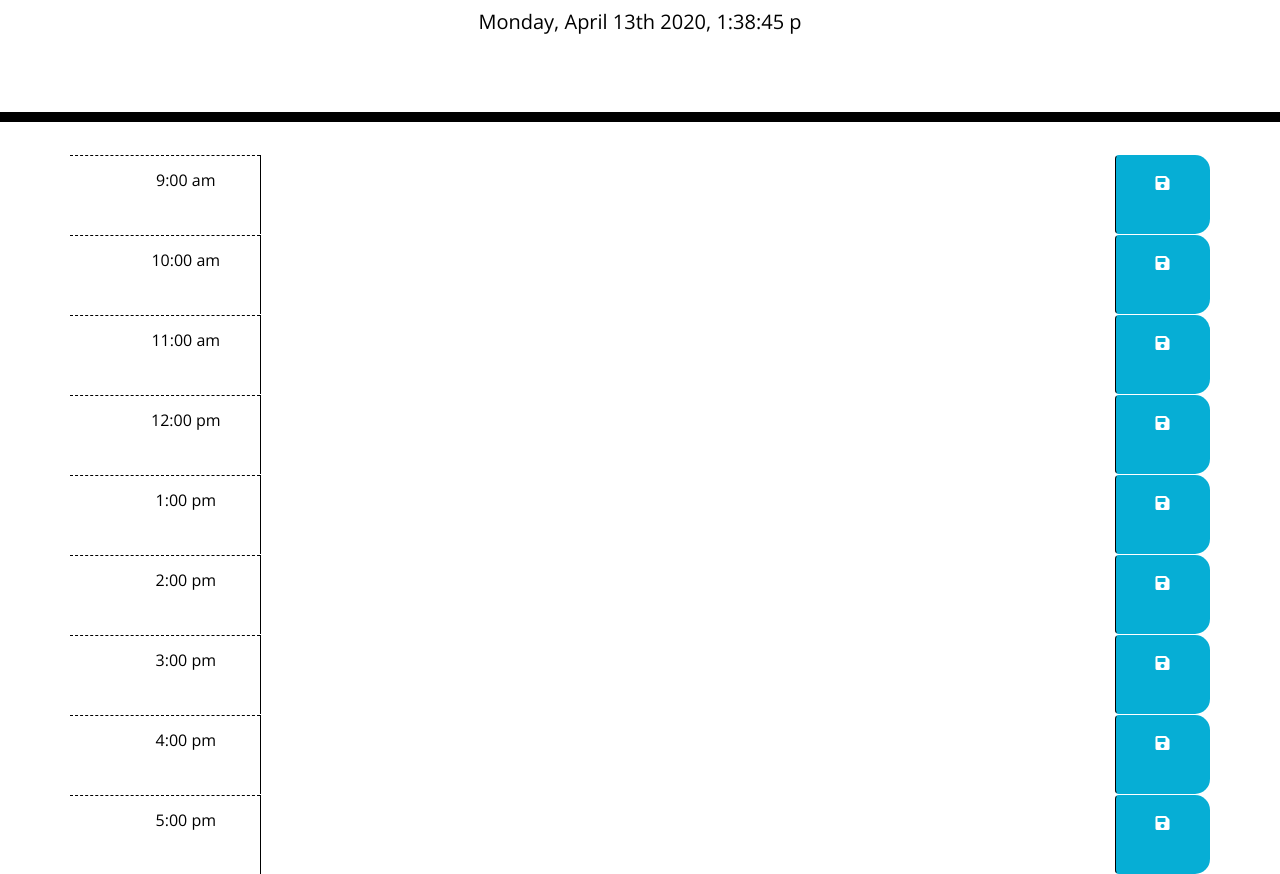
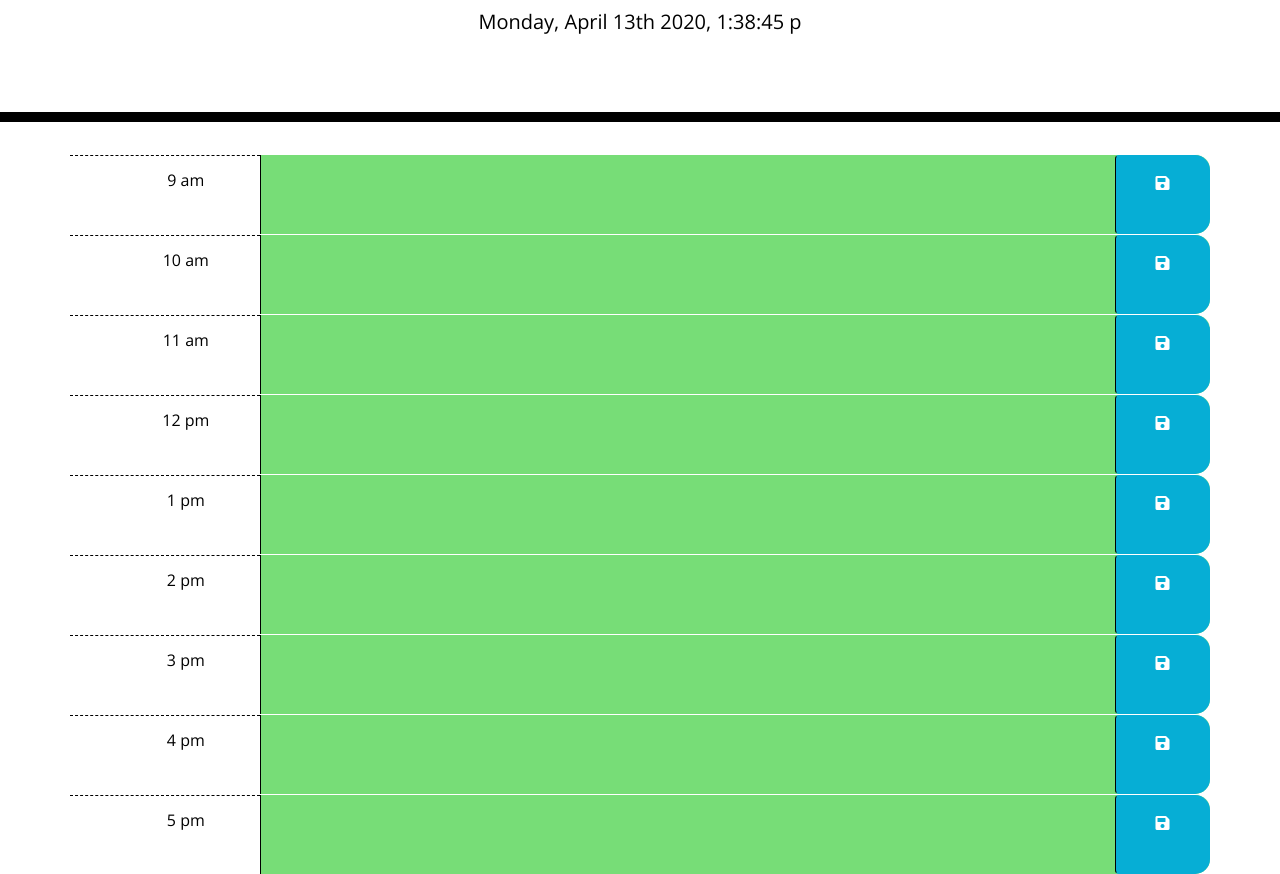
Before and after one commit to jakevs/workdayscheduler, a plain HTML site: page index.html in a window 1280 px wide. Shown: the part 182-1056 px from the top of the page. Drawn offline with nearby package versions, Linux system fonts and the light colour scheme.

Commit message:
getting color blocks to work

```diff
--- a/index.html
+++ b/index.html
@@ -36,7 +36,7 @@
       <!-- Timeblocks go here -->
       <div id="nineAm" class="row time-block">
         <div class="col-md-2 hour">
-          9:00 am
+          9 am
         </div>
         <textarea class="col-md-9 task">
         </textarea>
@@ -46,7 +46,7 @@
 
       <div id="tenAm" class="row time-block">
         <div class="col-md-2 hour">
-          10:00 am
+          10 am
         </div>
         <textarea class="col-md-9 task">
         </textarea>
@@ -56,7 +56,7 @@
 
       <div id="elevenAm" class="row time-block">
         <div class="col-md-2 hour">
-          11:00 am
+          11 am
         </div>
         <textarea class="col-md-9 task">
         </textarea>
@@ -66,7 +66,7 @@
 
       <div id="noonPm" class="row time-block">
         <div class="col-md-2 hour">
-          12:00 pm
+          12 pm
         </div>
         <textarea class="col-md-9 task">
         </textarea>
@@ -76,7 +76,7 @@
 
       <div id="onePm" class="row time-block">
         <div class="col-md-2 hour">
-          1:00 pm
+          1 pm
         </div>
         <textarea class="col-md-9 task">
         </textarea>
@@ -86,7 +86,7 @@
 
       <div id="twoPm" class="row time-block">
         <div class="col-md-2 hour">
-          2:00 pm
+          2 pm
         </div>
         <textarea class="col-md-9 task">
         </textarea>
@@ -96,7 +96,7 @@
 
       <div id="threePm" class="row time-block">
         <div class="col-md-2 hour">
-          3:00 pm
+          3 pm
         </div>
         <textarea class="col-md-9 task">
         </textarea>
@@ -106,7 +106,7 @@
 
       <div id="fourPm" class="row time-block">
         <div class="col-md-2 hour">
-          4:00 pm
+          4 pm
         </div>
         <textarea class="col-md-9 task">
         </textarea>
@@ -116,7 +116,7 @@
 
       <div id="fivePm" class="row time-block">
         <div class="col-md-2 hour">
-          5:00 pm
+          5 pm
         </div>
         <textarea class="col-md-9 task">
         </textarea>
--- a/script.js
+++ b/script.js
@@ -1,11 +1,4 @@
-//Date from moment.js
-var time = moment().format("dddd, MMMM Do YYYY, h:mm:ss p");
-var displayTime = document.getElementById("currentDay");
-displayTime.textContent = time
-
 $(function() {
-});
-
 
 $(".saveBtn").click(function(){
     var time = $(this).parent().attr("id"); //target the hour box
@@ -13,7 +6,30 @@ $(".saveBtn").click(function(){
 
     localStorage.setItem(time, value);
 
-})
+});
+
+function hourColor() {
+    var hourNow = moment().hours();
+
+    $(".time-block").each(function() {
+        var hourBlock = parseInt($(this).attr("id").split("-")[1]);
+
+        if (hourBlock < hourNow) {
+            $(this).addClass("past");
+        }
+        else if (hourBlock === hourNow) {
+            $(this).removeClass("past");
+            $(this).addClass("present");
+        }
+        else {
+            $(this).removeClass("past");
+            $(this).removeClass("present");
+            $(this).addClass("future");
+        }
+    })
+};
+
+hourColor();
 
 $("#nineAm .task").val(localStorage.getItem("nineAm"));
 $("#tenAm .task").val(localStorage.getItem("tenAm"));
@@ -24,6 +40,14 @@ $("#twoPm .task").val(localStorage.getItem("twoPm"));
 $("#threePm .task").val(localStorage.getItem("threePm"));
 $("#fourPm .task").val(localStorage.getItem("fourPm"));
 $("#fivePm .task").val(localStorage.getItem("fivePm"));
+
+//Date from moment.js
+var time = moment().format("dddd, MMMM Do YYYY, h:mm:ss p");
+var displayTime = document.getElementById("currentDay");
+displayTime.textContent = time
+
+});
+
 
 // function putDiv() {
 //     var div1 = $("<div></div>").text("row");
@@ -43,11 +67,7 @@ $("#fivePm .task").val(localStorage.getItem("fivePm"));
 //     $("div1").after(txt10, txt11, txt12, txt1, txt2, txt3, txt4, txt5);
 // });
 
-
 // localStorage.setItem("user", JSON.stringify(user));
-
-
-
 
 // $(".container").before("<div>Row1</div>");
 //     $("div").attr("class", "hour");
--- a/style.css
+++ b/style.css
@@ -4,7 +4,7 @@ body {
     line-height: 1;
   }
 
-  textarea{
+  textarea {
     background: transparent;
     border: none;
     resize: none;
@@ -21,11 +21,11 @@ body {
     border-bottom: 10px solid black;
   }
 
-  .description{
+  .task {
     white-space: pre-wrap;
   }
 
-  .time-block{
+  .time-block {
     text-align: center;
     border-radius: 15px;
   }
```
